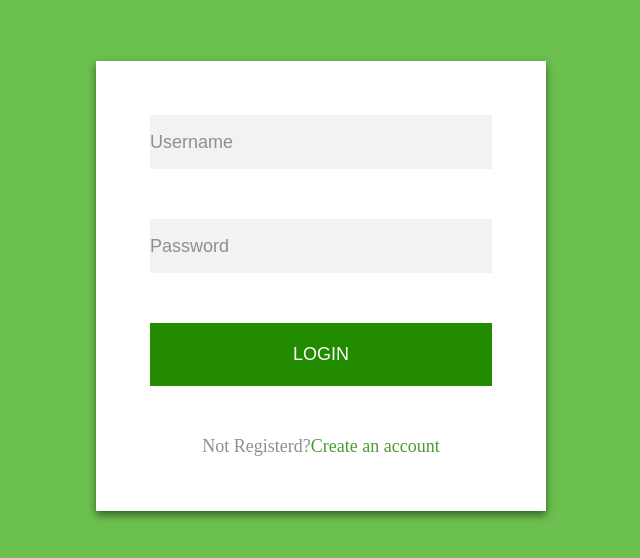
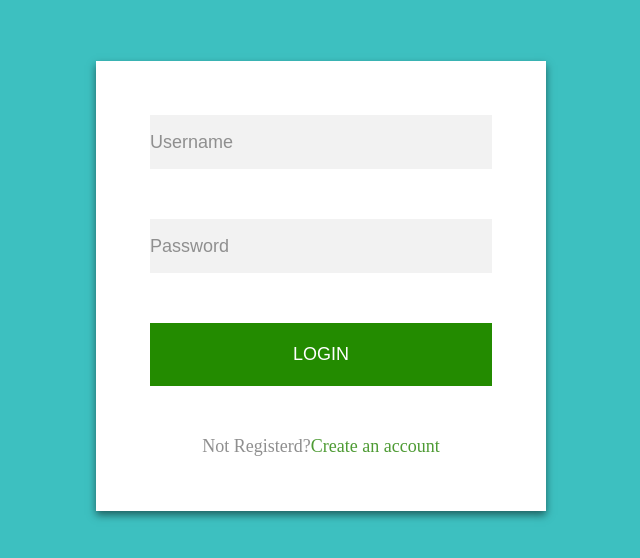
Before and after one commit to Mohammad-Eftekhari/maktab-login, a plain HTML site: page index.html in a window 1280 px wide. Shown: the part 114-672 px from the top of the page, without its empty margins (319-959 px from the left). Drawn offline with Linux system fonts and the light colour scheme.

Commit message:
add new branch

```diff
--- a/style.css
+++ b/style.css
@@ -4,7 +4,7 @@ body {
   padding: 0;
   width: 100%;
   height: 100%;
-  background-color: #6bc04f;
+  background-color: #3dc0c0;
 }
 * {
   box-sizing: border-box;
```
